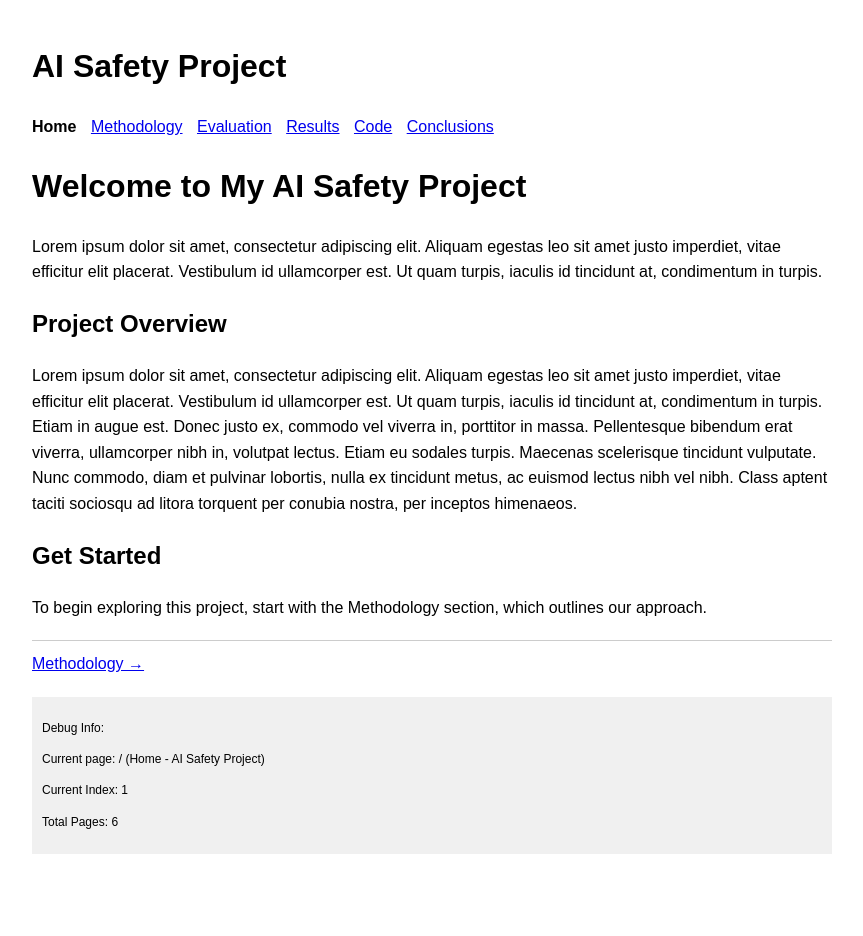
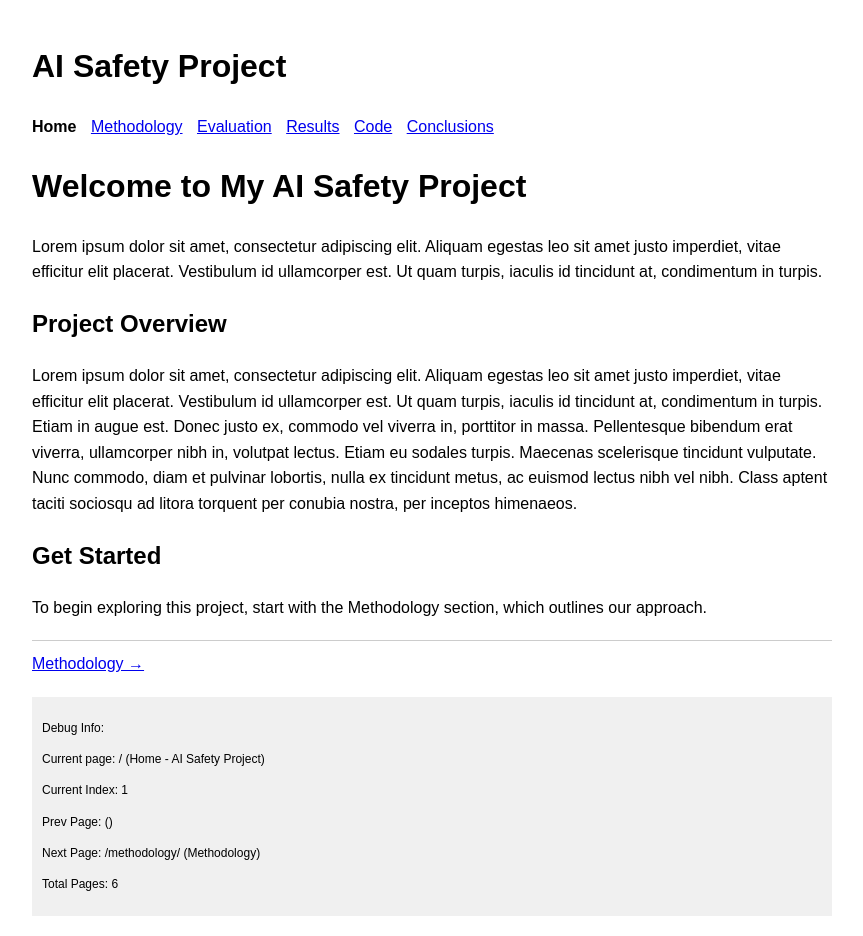
Before and after one commit to nidone/AI-Safety-Project, a Jekyll site: the page built from index.md, in a window 1280 px wide. Shown: the whole page, without its empty margins (208-1071 px from the left). Built offline with Jekyll 4.4.1, drawn with Linux system fonts in a browser that asks for light colours; before the commit the page ends 900 px from its top, so only the background shows below that.

Commit message:
Update default.html

```diff
--- a/_layouts/default.html
+++ b/_layouts/default.html
@@ -77,6 +77,8 @@
         <p>Debug Info:</p>
         <p>Current page: {{ page.url }} ({{ page.title }})</p>
         <p>Current Index: {{ current_index }}</p>
+        <p>Prev Page: {{ prev_page.url }} ({{ prev_page.title }})</p>
+        <p>Next Page: {{ next_page.url }} ({{ next_page.title }})</p>
         <p>Total Pages: {{ pages.size }}</p>
     </div>
 </body>
```
